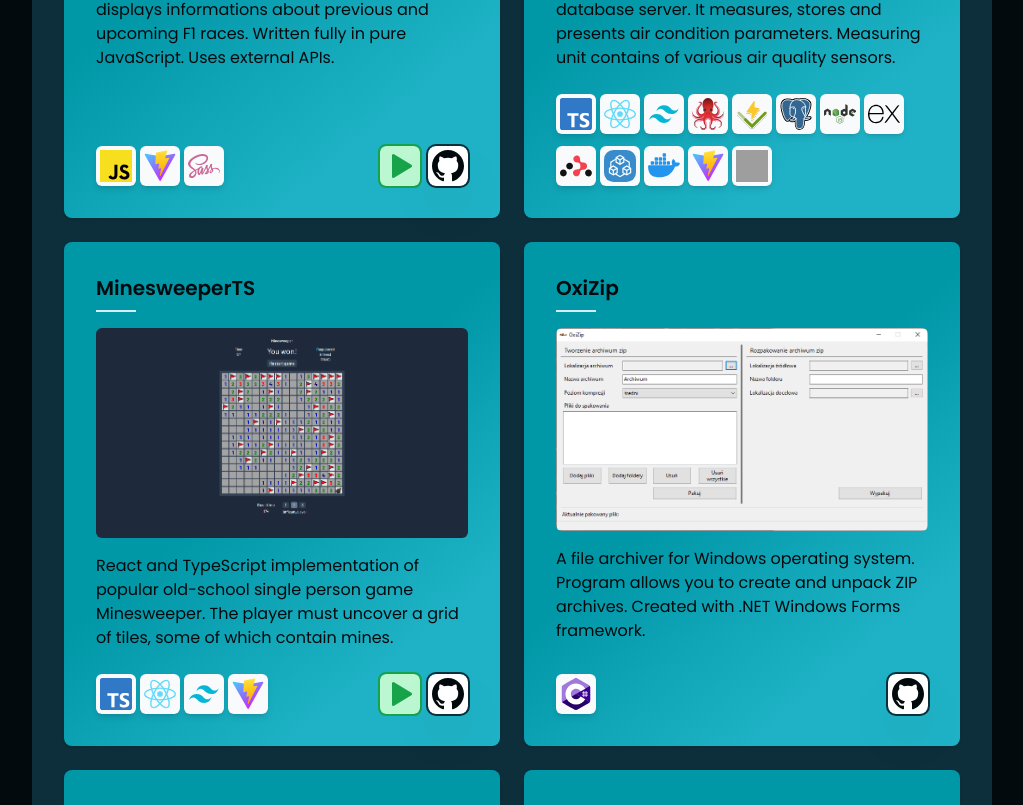
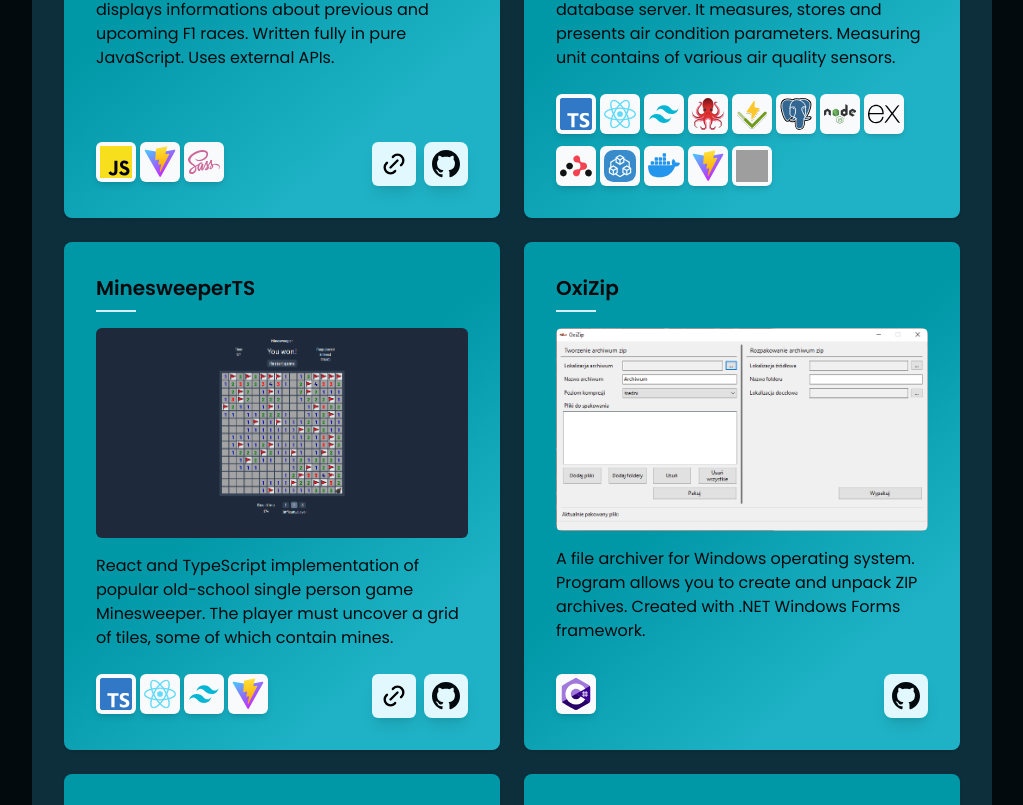
Before and after one commit to karolstawowski/portfolio, a React (Vite) app: page / in a window 1280 px wide. Shown: the part 2469-3274 px from the top of the page, without its empty margins (128-1151 px from the left). Built offline with nearby package versions, Linux system fonts and the light colour scheme; grey boxes are pictures that could not be loaded.

Commit message:
feat: change project buttons

```diff
--- a/src/components/Projects/LivePreviewButton.tsx
+++ b/src/components/Projects/LivePreviewButton.tsx
@@ -1,4 +1,4 @@
-import { Play } from '../../icons/Play'
+import { Link } from '../../icons/Link'
 
 type LivePreviewButtonProps = { url: string; name: string }
 
@@ -8,8 +8,8 @@ export const LivePreviewButton = ({
 }: LivePreviewButtonProps): JSX.Element => {
   return (
     <a href={url} target="_blank" aria-label={`Live ${name} project preview`}>
-      <span className="block p-1 text-green-600 bg-green-200 rounded-md fill-current outline outline-2 outline-green-600 hover:outline-green-300">
-        <Play />
+      <span className="grid text-black rounded-md shadow-lg fill-current w-11 h-11 bg-button hover:bg-button-hover place-items-center">
+        <Link width={28} height={28} />
       </span>
     </a>
   )
--- a/src/components/Projects/RepositoryButton.tsx
+++ b/src/components/Projects/RepositoryButton.tsx
@@ -12,11 +12,11 @@ export const RepositoryButton = ({
   return (
     <a
       href={url}
-      className="flex items-center justify-center w-10 h-10 bg-white rounded-lg shadow-2xl outline outline-2 outline-secondary hover:outline-text"
+      className="grid rounded-lg shadow-lg place-items-center w-11 h-11 bg-button hover:bg-button-hover"
       target="_blank"
       aria-label={`Github repository of ${name}`}
     >
-      <Github width={32} height={32} />
+      <Github width={28} height={28} />
     </a>
   )
 }
--- a/src/icons/Play.tsx
+++ b/src/icons/ExternalLink.tsx
@@ -1,11 +1,12 @@
 import { FC, SVGProps } from 'react'
 
-export const Play: FC<SVGProps<SVGSVGElement>> = ({
+export const ExternalLink: FC<SVGProps<SVGSVGElement>> = ({
   ...props
 }): JSX.Element => {
   return (
     <svg
       xmlns="http://www.w3.org/2000/svg"
+      className="icon icon-tabler icon-tabler-external-link"
       width={32}
       height={32}
       viewBox="0 0 24 24"
@@ -16,12 +17,10 @@ export const Play: FC<SVGProps<SVGSVGElement>> = ({
       strokeLinejoin="round"
       {...props}
     >
-      <path stroke="none" d="M0 0h24v24H0z" fill="none" />
-      <path
-        d="M6 4v16a1 1 0 0 0 1.524 .852l13 -8a1 1 0 0 0 0 -1.704l-13 -8a1 1 0 0 0 -1.524 .852z"
-        strokeWidth="0"
-        fill="currentColor"
-      />
+      <path stroke="none" d="M0 0h24v24H0z" fill="none"></path>
+      <path d="M12 6h-6a2 2 0 0 0 -2 2v10a2 2 0 0 0 2 2h10a2 2 0 0 0 2 -2v-6"></path>
+      <path d="M11 13l9 -9"></path>
+      <path d="M15 4h5v5"></path>
     </svg>
   )
 }
--- /dev/null
+++ b/src/icons/Link.tsx
@@ -0,0 +1,26 @@
+import { FC, SVGProps } from 'react'
+
+export const Link: FC<SVGProps<SVGSVGElement>> = ({
+  ...props
+}): JSX.Element => {
+  return (
+    <svg
+      xmlns="http://www.w3.org/2000/svg"
+      className="icon icon-tabler icon-tabler-link"
+      width={32}
+      height={32}
+      viewBox="0 0 24 24"
+      strokeWidth="2"
+      stroke="currentColor"
+      fill="none"
+      strokeLinecap="round"
+      strokeLinejoin="round"
+      {...props}
+    >
+      <path stroke="none" d="M0 0h24v24H0z" fill="none"></path>
+      <path d="M9 15l6 -6"></path>
+      <path d="M11 6l.463 -.536a5 5 0 0 1 7.071 7.072l-.534 .464"></path>
+      <path d="M13 18l-.397 .534a5.068 5.068 0 0 1 -7.127 0a4.972 4.972 0 0 1 0 -7.071l.524 -.463"></path>
+    </svg>
+  )
+}
--- a/tailwind.config.js
+++ b/tailwind.config.js
@@ -13,11 +13,13 @@ module.exports = {
         console: ['consolas', 'monaco', 'monospace'],
       },
       colors: {
-        primary: '#00ABBD',
+        primary: '#00BCD1',
         secondary: '#0C2F3B',
         accent: '#3CB0D7',
         background: '#030A0D',
         text: '#D5EEF6',
+        button: '#e1f8ff',
+        'button-hover': '#bfd3d9',
         'monitor-inner-border': '#32323C',
         'monitor-side-pannel': '#0B0D14',
         'monitor-outer-border': '#393A3C',
```
